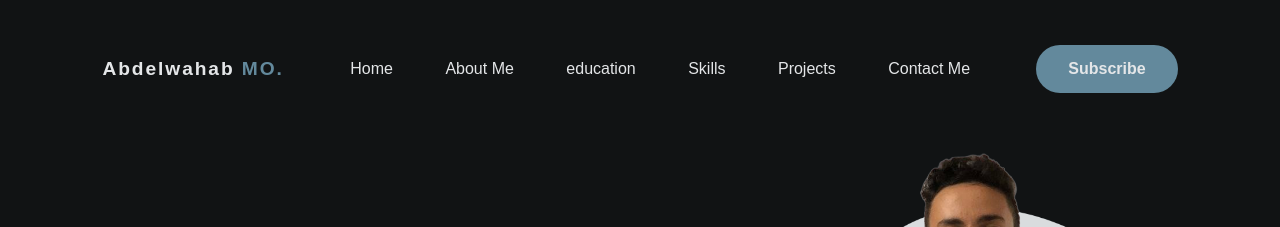
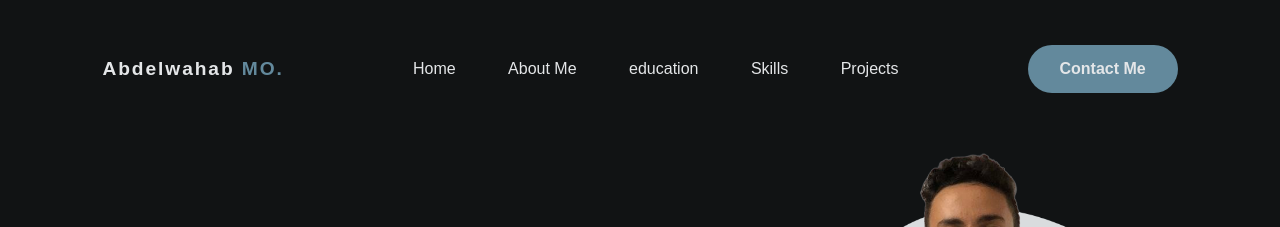
Before and after one commit to abdelwahab494/Portfolio, a plain HTML site: page index.html in a window 1280 px wide. Shown: the top 227 px of the page. Drawn offline with Linux system fonts and the light colour scheme.

Commit message:
Update index.html

```diff
--- a/index.html
+++ b/index.html
@@ -18,9 +18,8 @@
                 <li><a href="#education">education</a></li>
                 <li><a href="#skills">Skills</a></li>
                 <li><a href="#projects">Projects</a></li>
-                <li><a href="#footer">Contact Me</a></li>
             </ul>
-            <a href="#footer" class="btn">Subscribe</a>
+            <a href="#footer" class="btn">Contact Me</a>
         </nav>
         <div class="content">
             <div class="container-text">
```
